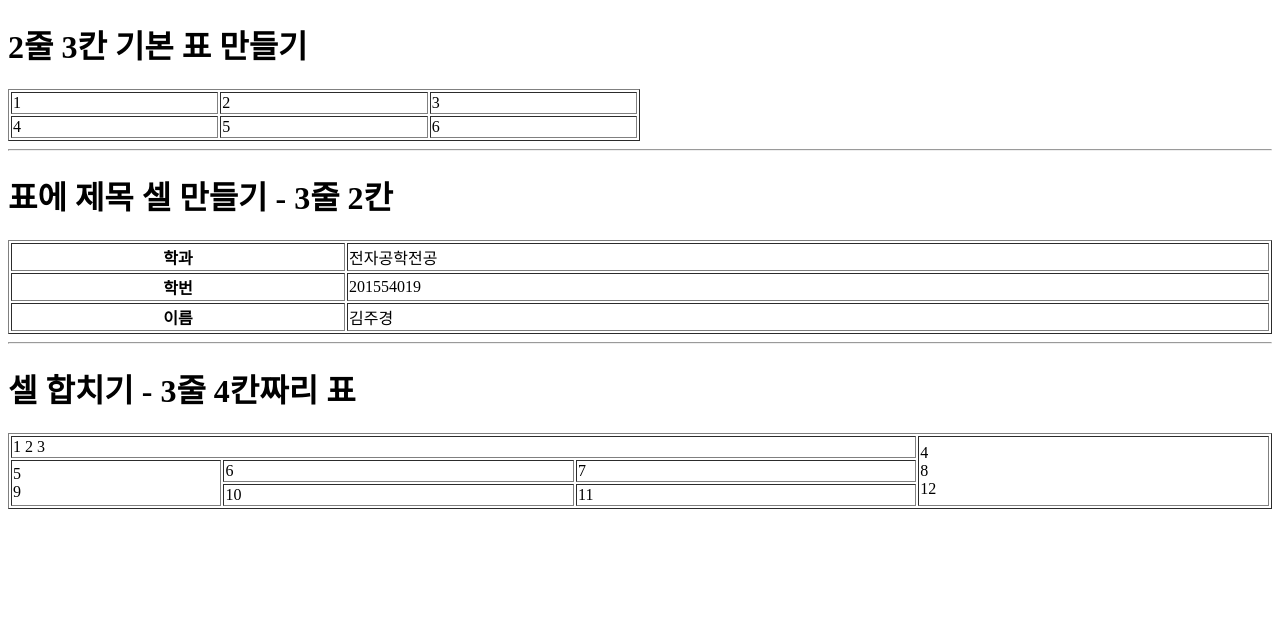
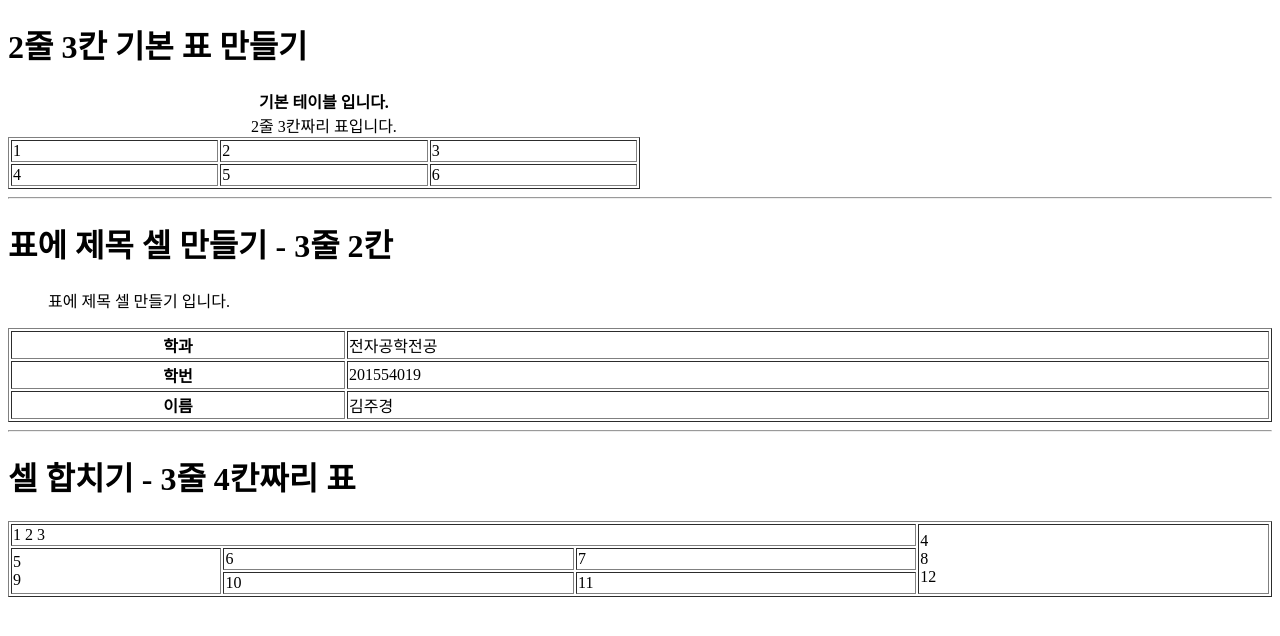
Before and after one commit to becolorful/html, a plain HTML site: page 0313/2장_표만들기_김주경.html in a window 1280 px wide. Drawn offline with Linux system fonts and the light colour scheme.

Commit message:
표 만들기 추가

```diff
--- a/0313/2장_표만들기_김주경.html
+++ b/0313/2장_표만들기_김주경.html
@@ -9,6 +9,11 @@
 <body>
     <h1> 2줄 3칸 기본 표 만들기</h1>
     <table border="1" width="50%">
+        <caption>
+            <strong>기본 테이블 입니다.</strong>
+            <br>
+            2줄 3칸짜리 표입니다.
+        </caption>
         <!--1번줄-->
         <tr>
             <td>1</td>
@@ -27,8 +32,12 @@
     <hr>
 
     <h1>표에 제목 셀 만들기 - 3줄 2칸</h1>
+    <figure>
+        <figcaption>
+            표에 제목 셀 만들기 입니다.
+        </figcaption>
+    </figure>
     <table border="1" width="100%">
-
         <tr>
             <th>학과</th>
             <td>전자공학전공</td>
```
